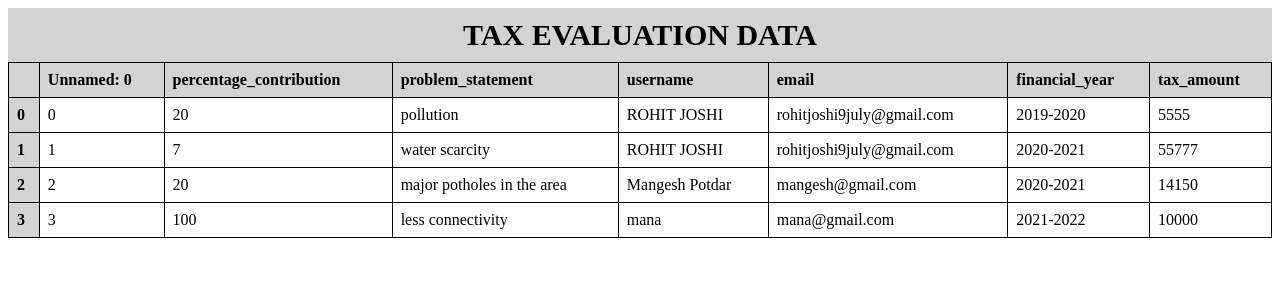
After one commit to OmdenaAI/kharagpur-chapter-tax-allocation-system, a Flask app: template src/tasks/task_2_web_application/templates/tax_eval_data.html in a window 1280 px wide. The commit adds this page. Shown: the top 300 px of the page. Run offline with Flask 2, Linux system fonts and the light colour scheme; the template is opened without the code that fills it, so the values that code supplies are empty.

Commit message:
added logic to display collected_data in html_format added environment variables

```diff
--- a/src/tasks/task_2_web_application/app.py
+++ b/src/tasks/task_2_web_application/app.py
@@ -25,6 +25,23 @@ def tax_direction():
     return render_template("ui.html")
 
 
+@app.route('/tax-from-data/admin',methods=["GET"])
+def display_tax_evaluation_data():
+    if request.method == 'GET':
+        helper = HelperFunction()
+        status, response = helper.get_data()
+        if status:
+            status1, html_response = helper.get_html_data(response)
+            if status1:
+                res_data = html_response.split("/")[-1]
+                print(res_data)
+                return render_template(res_data)
+            else:
+                return "Error in fetching data!"
+        else:
+            return response
+
+    return render_template("ui.html")
 
 if __name__ == '__main__':
     app.run()
--- a/src/tasks/task_2_web_application/helper_module/structure.json
+++ b/src/tasks/task_2_web_application/helper_module/structure.json
@@ -6,9 +6,7 @@
   "tax_information": [{
     "financial_year": "",
     "tax_amount": "",
-    "tax_breakup_details":[{
-      "percentage_contribution": "",
-      "problem_statement": ""
-    }]
+    "tax_breakup_details":[
+    ]
   }]
 }
--- /dev/null
+++ b/src/tasks/task_2_web_application/helper_module/tax_data-01-22-2023.csv
@@ -0,0 +1,3 @@
+,percentage_contribution,problem_statement,username,email,financial_year,tax_amount
+0,20,pollution,ROHIT JOSHI,rohitjoshi9july@gmail.com,2019-2020,5555
+1,7,water scarcity,ROHIT JOSHI,rohitjoshi9july@gmail.com,2020-2021,55777
--- /dev/null
+++ b/src/tasks/task_2_web_application/templates/tax_eval_data.html
@@ -0,0 +1,81 @@
+<style>
+.header {
+    font-size: 30px;
+    font-weight: bold;
+    text-align: center;
+    padding: 10px;
+    background-color: lightgray;
+}
+
+table {
+    border-collapse: collapse;
+    width: 100%;
+}
+
+th, td {
+    border: 1px solid black;
+    padding: 8px;
+    text-align: left;
+}
+
+th {
+    background-color: lightgray;
+}
+</style>
+<div class="header">TAX EVALUATION DATA</div>
+<table border="1" class="dataframe">
+  <thead>
+    <tr style="text-align: right;">
+      <th></th>
+      <th>Unnamed: 0</th>
+      <th>percentage_contribution</th>
+      <th>problem_statement</th>
+      <th>username</th>
+      <th>email</th>
+      <th>financial_year</th>
+      <th>tax_amount</th>
+    </tr>
+  </thead>
+  <tbody>
+    <tr>
+      <th>0</th>
+      <td>0</td>
+      <td>20</td>
+      <td>pollution</td>
+      <td>ROHIT JOSHI</td>
+      <td>rohitjoshi9july@gmail.com</td>
+      <td>2019-2020</td>
+      <td>5555</td>
+    </tr>
+    <tr>
+      <th>1</th>
+      <td>1</td>
+      <td>7</td>
+      <td>water scarcity</td>
+      <td>ROHIT JOSHI</td>
+      <td>rohitjoshi9july@gmail.com</td>
+      <td>2020-2021</td>
+      <td>55777</td>
+    </tr>
+    <tr>
+      <th>2</th>
+      <td>2</td>
+      <td>20</td>
+      <td>major potholes in the area</td>
+      <td>Mangesh Potdar</td>
+      <td>mangesh@gmail.com</td>
+      <td>2020-2021</td>
+      <td>14150</td>
+    </tr>
+    <tr>
+      <th>3</th>
+      <td>3</td>
+      <td>100</td>
+      <td>less connectivity</td>
+      <td>mana</td>
+      <td>mana@gmail.com</td>
+      <td>2021-2022</td>
+      <td>10000</td>
+    </tr>
+  </tbody>
+</table>
--- a/src/tasks/task_2_web_application/templates/ui.html
+++ b/src/tasks/task_2_web_application/templates/ui.html
@@ -96,7 +96,7 @@
 				type="checkbox"
 				id="consent"
 				name="consent"
-				value="consent"
+				value="yes"
 				onclick="consent_check()"
 			/><br /><br />
 			<div id="container" style="display: none">
@@ -132,6 +132,7 @@
 				var container = document.getElementById("container");
 				if (checkBox.checked == true) {
 					container.style.display = "block";
+
 				} else {
 					container.style.display = "none";
 				}
```
Also changed, not shown: src/tasks/task_2_web_application/helper_module/database_nsql.py (+51 -19 lines), src/tasks/task_2_web_application/helper_module/helper.py (+68 -3 lines), src/tasks/task_2_web_application/helper_module/html_res_format.html (added, +25 -0 lines), 2 other files.
